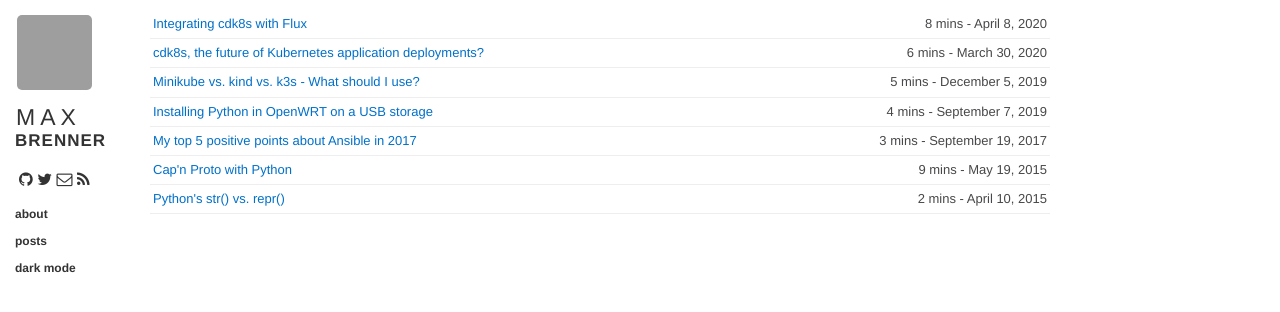
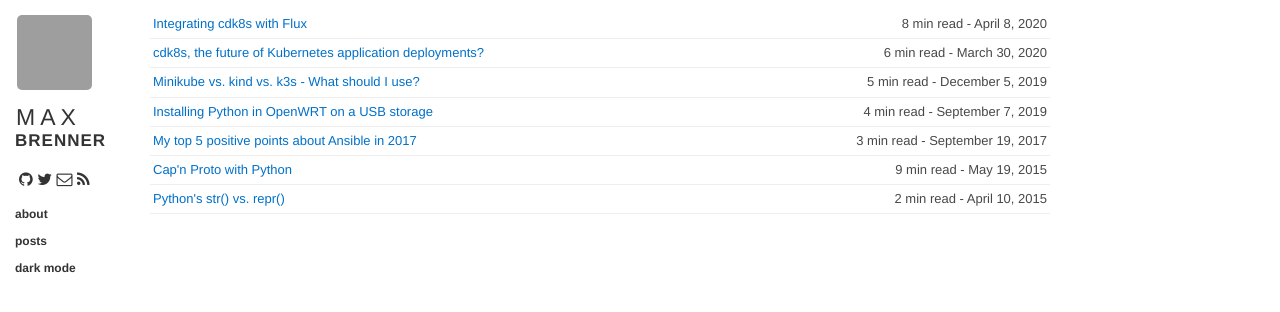
Before and after one commit to brennerm/brennerm.github.io, a Jekyll site: the page built from index.html, in a window 1280 px wide, cut to the strip 0-312 px from the top of the page. Built offline with Jekyll 4.4.1, drawn with Linux system fonts in a browser that asks for light colours; nearby versions of some CDN libraries; grey boxes are pictures that could not be loaded.

Commit message:
update read time include

```diff
--- a/_config.yml
+++ b/_config.yml
@@ -1,9 +1,5 @@
 markdown: kramdown
 permalink: /:categories/:title.html
-gems:
-  - jekyll-sitemap
-  - jekyll-seo-tag
-
 highlighter: rouge
 name: Max Brenner
 url: https://brennerm.github.io
--- a/_includes/readtime.html
+++ b/_includes/readtime.html
@@ -1,6 +1,6 @@
 {% assign words = include.content | number_of_words %}
 {% if words < 360 %}
-  1 min
+  1 min read
 {% else %}
-  {{ words | divided_by:180 }} mins
+  {{ words | divided_by:180 }} min read
 {% endif %}
```
